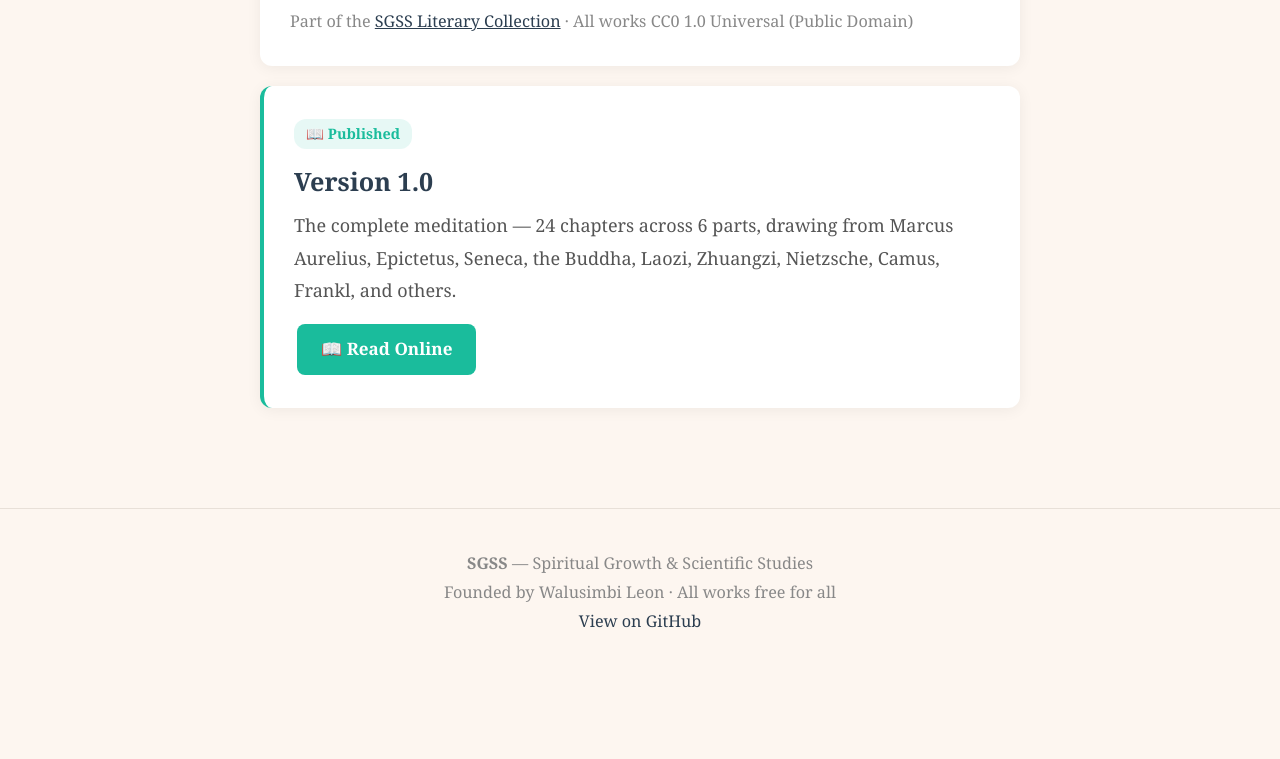
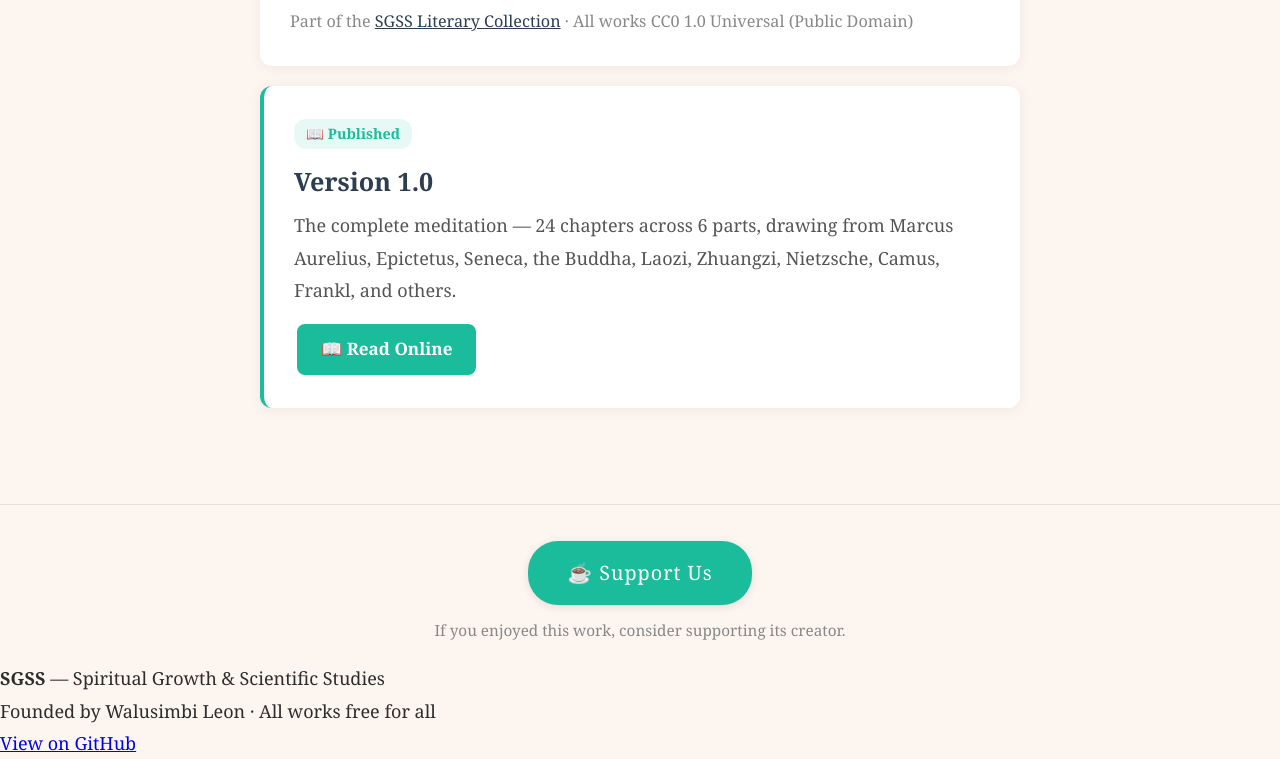
Before and after one commit to Walusimbi-Leon1/architecture-of-stillness, a plain HTML site: page index.html in a window 1280 px wide. Shown: the part 803-1562 px from the top of the page. Before the commit the page ends 1480 px from the top, so only its background shows below. Drawn offline with Linux system fonts and the light colour scheme.

Commit message:
Add support button to index.html

```diff
--- a/index.html
+++ b/index.html
@@ -47,7 +47,17 @@ body{font-family:'Georgia','Times New Roman',serif;background:var(--cream);color
     <a href="v1.0/book.html" class="btn">📖 Read Online</a>
   </div>
 </div>
-<div class="footer">
+<div class="support-bar" style="text-align:center; padding:2em 0 1em; border-top:1px solid #e8e0d8; margin-top:2em;">
+  <a href="https://walusimbi-leon1.github.io/voice-support/" target="_blank"
+     style="display:inline-block; padding:0.7em 2em; background:var(--accent,#1abc9c); color:#fff; text-decoration:none; border-radius:30px; font-family:Georgia,serif; font-size:1.1em; letter-spacing:0.05em; transition:all 0.3s; box-shadow:0 2px 8px rgba(0,0,0,0.1);"
+     onmouseover="this.style.transform='translateY(-2px)';this.style.boxShadow='0 4px 16px rgba(0,0,0,0.15)'"
+     onmouseout="this.style.transform='';this.style.boxShadow='0 2px 8px rgba(0,0,0,0.1)'">
+    ☕ Support Us
+  </a>
+  <p style="margin-top:0.8em; font-size:0.85em; color:var(--text-light,#888);">If you enjoyed this work, consider supporting its creator.</p>
+</div>
+
+<div class="footer>
   <p><strong>SGSS</strong> — Spiritual Growth &amp; Scientific Studies</p>
   <p>Founded by Walusimbi Leon · All works free for all</p>
   <p><a href="https://github.com/Walusimbi-Leon1/architecture-of-stillness">View on GitHub</a></p>
```
